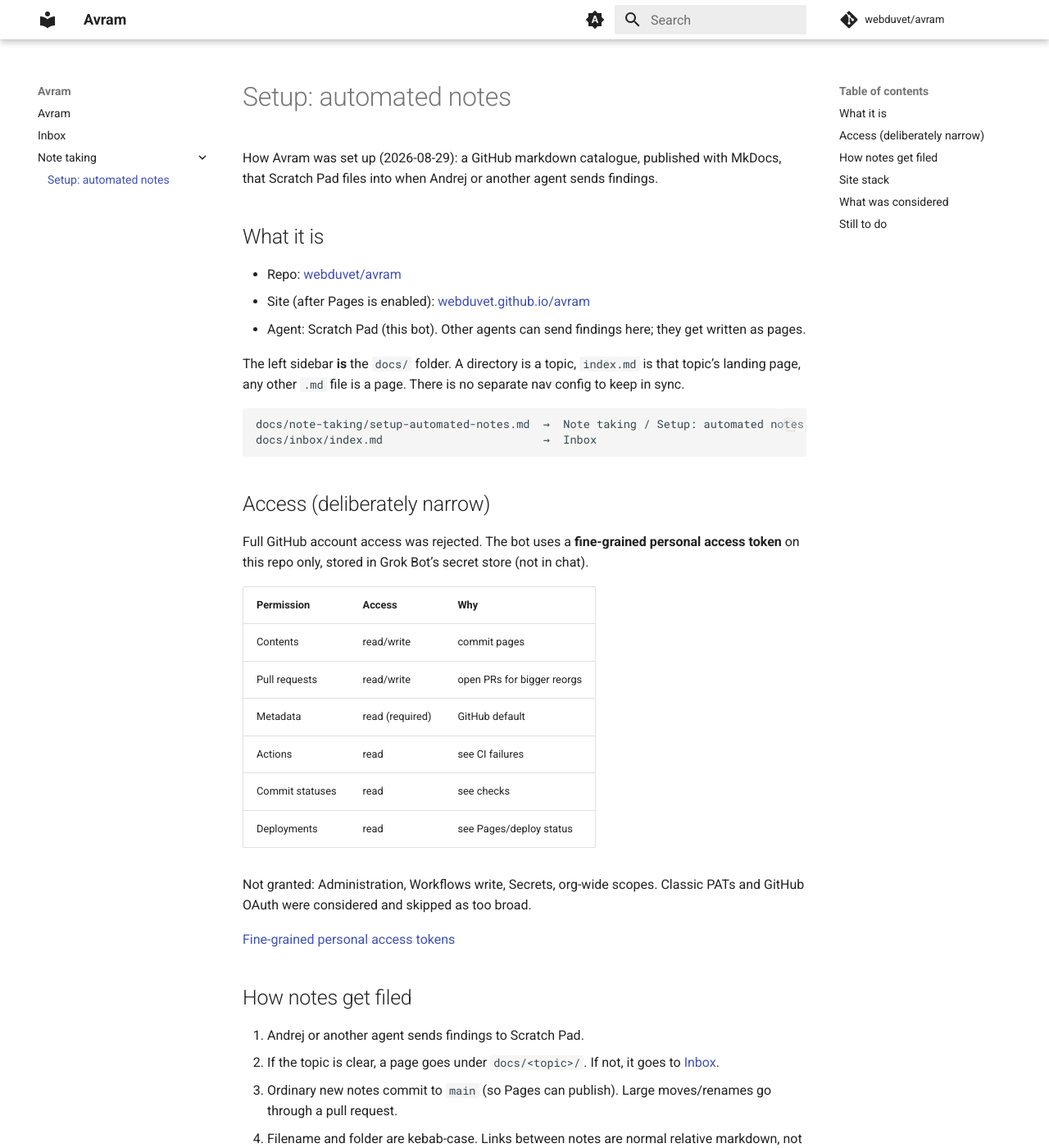
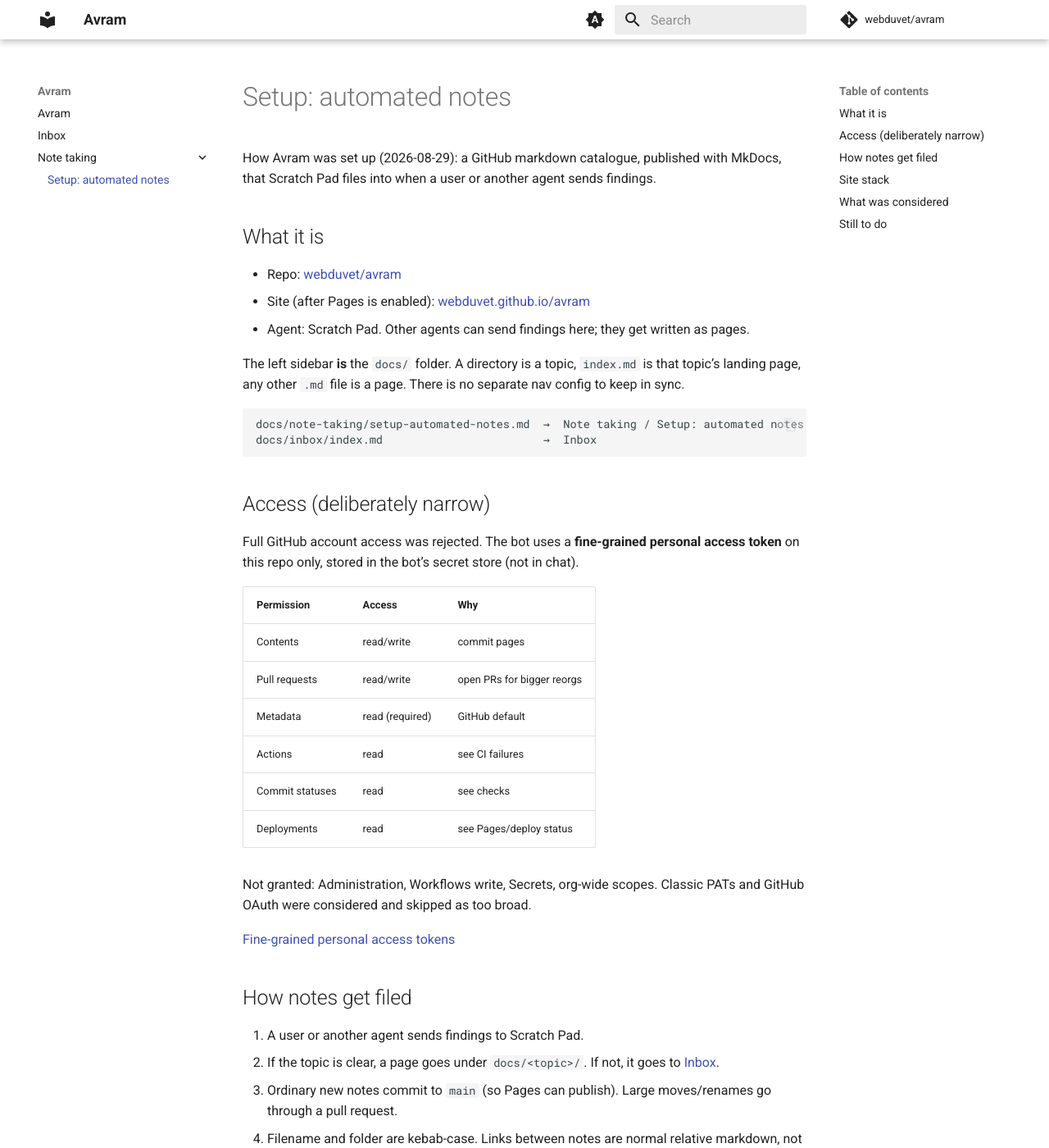
Before and after one commit to webduvet/avram, an MkDocs documentation site: the page built from docs/note-taking/setup-automated-notes.md, in a window 1280 px wide and 1400 px high. Shown: the whole window at 82% size. Built offline with MkDocs 1.6.1 and Material for MkDocs 9.7.7, drawn with Linux system fonts in a browser that asks for light colours; comment, search, counter and statistics services are not loaded.

Commit message:
Remove personal names from setup note

```diff
--- a/docs/note-taking/setup-automated-notes.md
+++ b/docs/note-taking/setup-automated-notes.md
@@ -1,12 +1,12 @@
 # Setup: automated notes
 
-How Avram was set up (2026-08-29): a GitHub markdown catalogue, published with MkDocs, that Scratch Pad files into when Andrej or another agent sends findings.
+How Avram was set up (2026-08-29): a GitHub markdown catalogue, published with MkDocs, that Scratch Pad files into when a user or another agent sends findings.
 
 ## What it is
 
 - Repo: [webduvet/avram](https://github.com/webduvet/avram)
 - Site (after Pages is enabled): [webduvet.github.io/avram](https://webduvet.github.io/avram/)
-- Agent: Scratch Pad (this bot). Other agents can send findings here; they get written as pages.
+- Agent: Scratch Pad. Other agents can send findings here; they get written as pages.
 
 The left sidebar **is** the `docs/` folder. A directory is a topic, `index.md` is that topic’s landing page, any other `.md` file is a page. There is no separate nav config to keep in sync.
 
@@ -17,7 +17,7 @@ docs/inbox/index.md                        →  Inbox
 
 ## Access (deliberately narrow)
 
-Full GitHub account access was rejected. The bot uses a **fine-grained personal access token** on this repo only, stored in Grok Bot’s secret store (not in chat).
+Full GitHub account access was rejected. The bot uses a **fine-grained personal access token** on this repo only, stored in the bot’s secret store (not in chat).
 
 | Permission | Access | Why |
 |---|---|---|
@@ -34,7 +34,7 @@ Not granted: Administration, Workflows write, Secrets, org-wide scopes. Classic
 
 ## How notes get filed
 
-1. Andrej or another agent sends findings to Scratch Pad.
+1. A user or another agent sends findings to Scratch Pad.
 2. If the topic is clear, a page goes under `docs/<topic>/`. If not, it goes to [Inbox](../inbox/index.md).
 3. Ordinary new notes commit to `main` (so Pages can publish). Large moves/renames go through a pull request.
 4. Filename and folder are kebab-case. Links between notes are normal relative markdown, not wikilinks.
```
